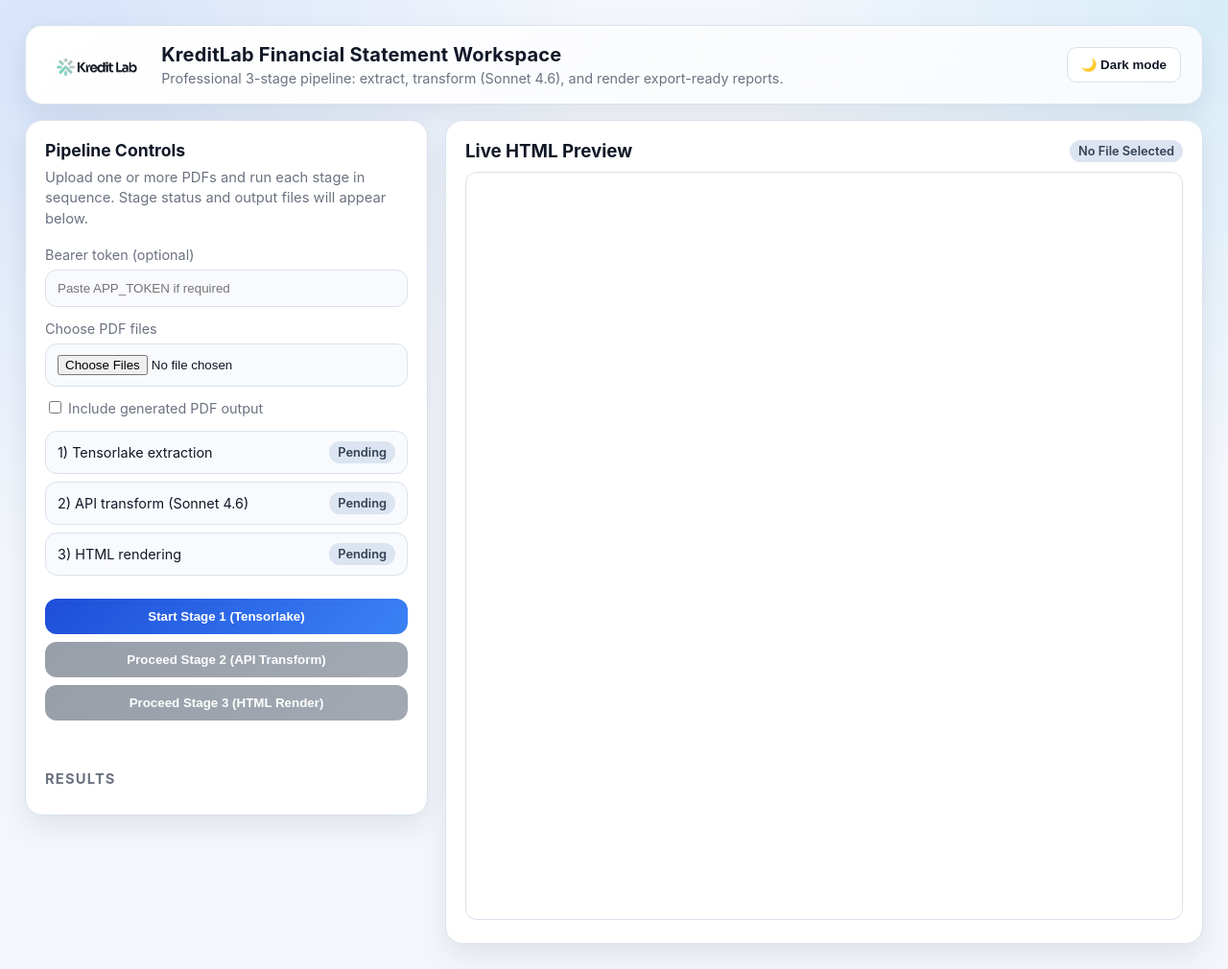
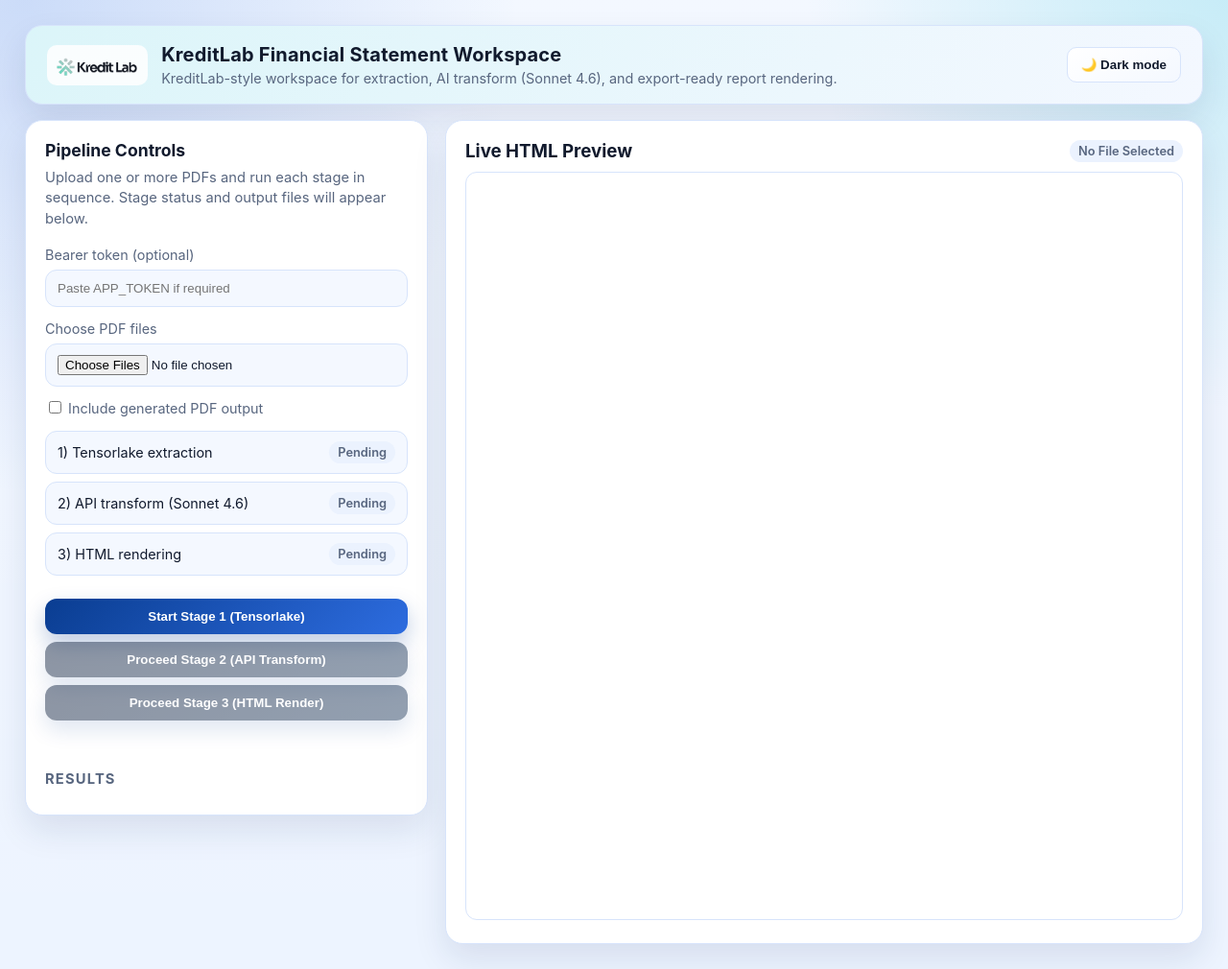
Before and after one commit to M1doriya/Display-Apps, a FastAPI app: page / in a window 1280 px wide. Shown: the whole page at 96% size. Run offline with FastAPI, Linux system fonts and the light colour scheme; some libraries are stand-ins or nearby versions.

Commit message:
Update UI theme to match KreditLab branding

```diff
--- a/integrated-app/templates/index.html
+++ b/integrated-app/templates/index.html
@@ -6,45 +6,48 @@
   <title>KreditLab Pipeline App</title>
   <style>
     :root {
-      --bg: #f3f6fb;
+      --bg: #edf4ff;
       --surface: #ffffff;
-      --surface-soft: #f8fafd;
-      --text: #111827;
-      --muted: #6b7280;
-      --primary: #1d4ed8;
-      --primary-2: #3b82f6;
-      --accent: #0ea5e9;
-      --success: #16a34a;
-      --danger: #dc2626;
-      --warning: #ca8a04;
-      --border: #d9e2ec;
-      --shadow: 0 12px 28px rgba(15, 23, 42, 0.08);
+      --surface-soft: #f4f8ff;
+      --text: #111a2d;
+      --muted: #58667f;
+      --primary: #0a3d91;
+      --primary-2: #2d6cdf;
+      --accent: #00b7d4;
+      --success: #148a52;
+      --danger: #cf2642;
+      --warning: #b7791f;
+      --border: #d7e4fb;
+      --ring: rgba(45, 108, 223, 0.2);
+      --shadow: 0 16px 34px rgba(16, 38, 84, 0.1);
     }
 
     [data-theme="dark"] {
-      --bg: #050b18;
-      --surface: #0f172a;
-      --surface-soft: #131f37;
-      --text: #e5edf9;
-      --muted: #94a3b8;
-      --primary: #60a5fa;
-      --primary-2: #3b82f6;
-      --accent: #22d3ee;
-      --success: #22c55e;
-      --danger: #ef4444;
-      --warning: #f59e0b;
-      --border: #273852;
-      --shadow: 0 20px 38px rgba(2, 6, 23, 0.56);
+      --bg: #030816;
+      --surface: #0c1427;
+      --surface-soft: #111d35;
+      --text: #e2ecff;
+      --muted: #93a8c8;
+      --primary: #3f88ff;
+      --primary-2: #00b7d4;
+      --accent: #4ce2ff;
+      --success: #2bd37f;
+      --danger: #ff5572;
+      --warning: #ffbd59;
+      --border: #1f3358;
+      --ring: rgba(76, 226, 255, 0.2);
+      --shadow: 0 24px 44px rgba(1, 6, 19, 0.64);
     }
 
     * { box-sizing: border-box; }
 
     body {
       margin: 0;
-      font-family: Inter, "Segoe UI", Arial, sans-serif;
+      font-family: "Manrope", Inter, "Segoe UI", Arial, sans-serif;
       background:
-        radial-gradient(circle at 5% 5%, rgba(59,130,246,.16), transparent 35%),
-        radial-gradient(circle at 100% 0%, rgba(14,165,233,.12), transparent 30%),
+        radial-gradient(circle at 2% 0%, rgba(45,108,223,.2), transparent 32%),
+        radial-gradient(circle at 102% -4%, rgba(0,183,212,.2), transparent 28%),
+        linear-gradient(180deg, rgba(255,255,255,.35), rgba(255,255,255,0)),
         var(--bg);
       color: var(--text);
       min-height: 100vh;
@@ -57,7 +60,7 @@
     }
 
     .app-header {
-      background: linear-gradient(135deg, var(--surface), var(--surface-soft));
+      background: linear-gradient(125deg, color-mix(in srgb, var(--surface) 86%, var(--accent) 14%), var(--surface-soft));
       border: 1px solid var(--border);
       border-radius: 18px;
       padding: 18px 22px;
@@ -78,7 +81,7 @@
     .brand img {
       height: 42px;
       border-radius: 10px;
-      background: rgba(255,255,255,.72);
+      background: rgba(255,255,255,.86);
       padding: 4px 8px;
     }
 
@@ -97,7 +100,7 @@
     .theme-btn {
       border: 1px solid var(--border);
       color: var(--text);
-      background: var(--surface);
+      background: linear-gradient(145deg, var(--surface), var(--surface-soft));
       padding: 10px 14px;
       border-radius: 10px;
       cursor: pointer;
@@ -147,7 +150,7 @@
 
     .input:focus, .token-input:focus {
       border-color: var(--primary);
-      box-shadow: 0 0 0 3px rgba(59,130,246,.15);
+      box-shadow: 0 0 0 3px var(--ring);
     }
 
     .check-wrap {
@@ -172,16 +175,16 @@
     .pill {
       padding: 4px 9px;
       border-radius: 999px;
-      background: #dbe4f0;
-      color: #334155;
+      background: color-mix(in srgb, var(--surface-soft) 70%, var(--border) 30%);
+      color: var(--muted);
       text-transform: capitalize;
       font-size: .8rem;
       font-weight: 600;
     }
 
-    .pill.success { background: #dcfce7; color: #166534; }
-    .pill.error { background: #fee2e2; color: #991b1b; }
-    .pill.running { background: #dbeafe; color: #1d4ed8; }
+    .pill.success { background: color-mix(in srgb, var(--success) 22%, var(--surface)); color: var(--success); }
+    .pill.error { background: color-mix(in srgb, var(--danger) 22%, var(--surface)); color: var(--danger); }
+    .pill.running { background: color-mix(in srgb, var(--primary) 20%, var(--surface)); color: var(--primary); }
 
     .btn {
       width: 100%;
@@ -193,9 +196,10 @@
       cursor: pointer;
       margin-top: 8px;
       background: linear-gradient(135deg, var(--primary), var(--primary-2));
+      box-shadow: 0 10px 22px color-mix(in srgb, var(--primary) 26%, transparent);
     }
 
-    .btn.secondary { background: linear-gradient(135deg, #334155, #475569); }
+    .btn.secondary { background: linear-gradient(135deg, #1d2e4b, #284264); }
     .btn:disabled { opacity: .5; cursor: not-allowed; }
 
     .status {
@@ -230,7 +234,7 @@
 
     .result-actions button {
       border: 1px solid var(--border);
-      background: var(--surface);
+      background: linear-gradient(145deg, var(--surface), var(--surface-soft));
       color: var(--text);
       border-radius: 9px;
       padding: 6px 9px;
@@ -268,7 +272,7 @@
         <img id="brandLogo" src="/assets/KreditLab-light.png" alt="KreditLab logo" />
         <div class="brand-text">
           <h1>KreditLab Financial Statement Workspace</h1>
-          <p>Professional 3-stage pipeline: extract, transform (Sonnet 4.6), and render export-ready reports.</p>
+      <p>KreditLab-style workspace for extraction, AI transform (Sonnet 4.6), and export-ready report rendering.</p>
         </div>
       </div>
       <button id="themeToggle" class="theme-btn" type="button">🌙 Dark mode</button>
```
